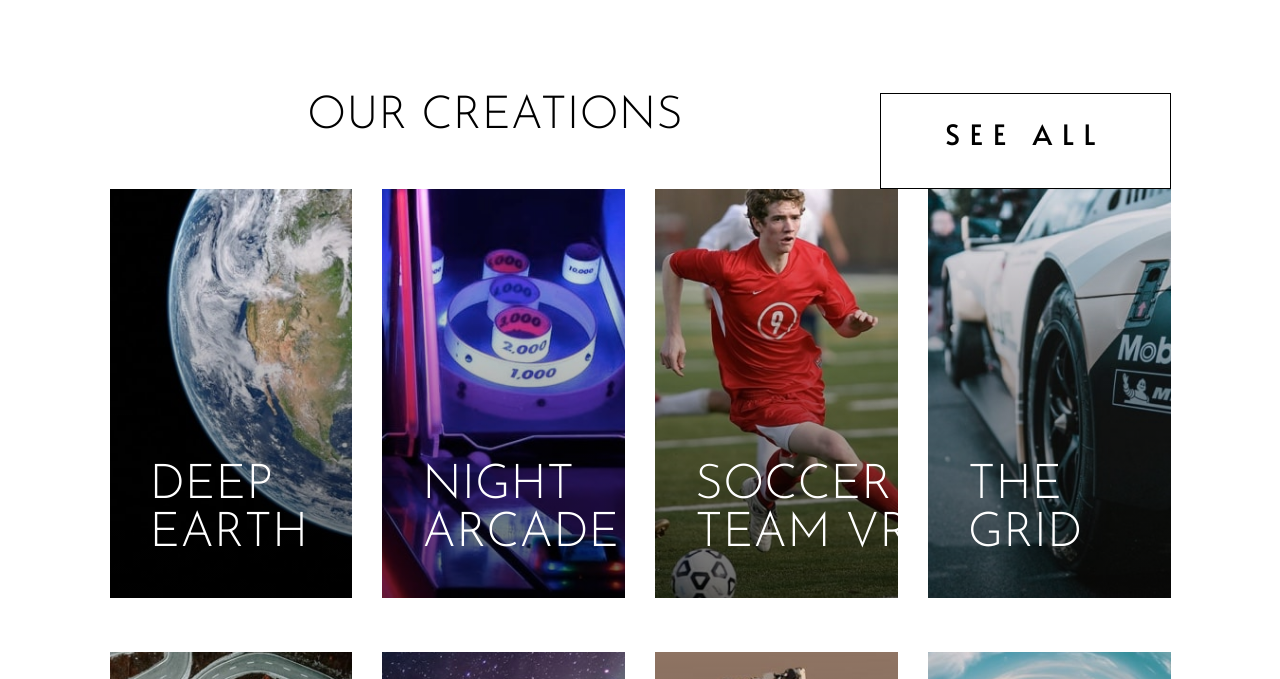
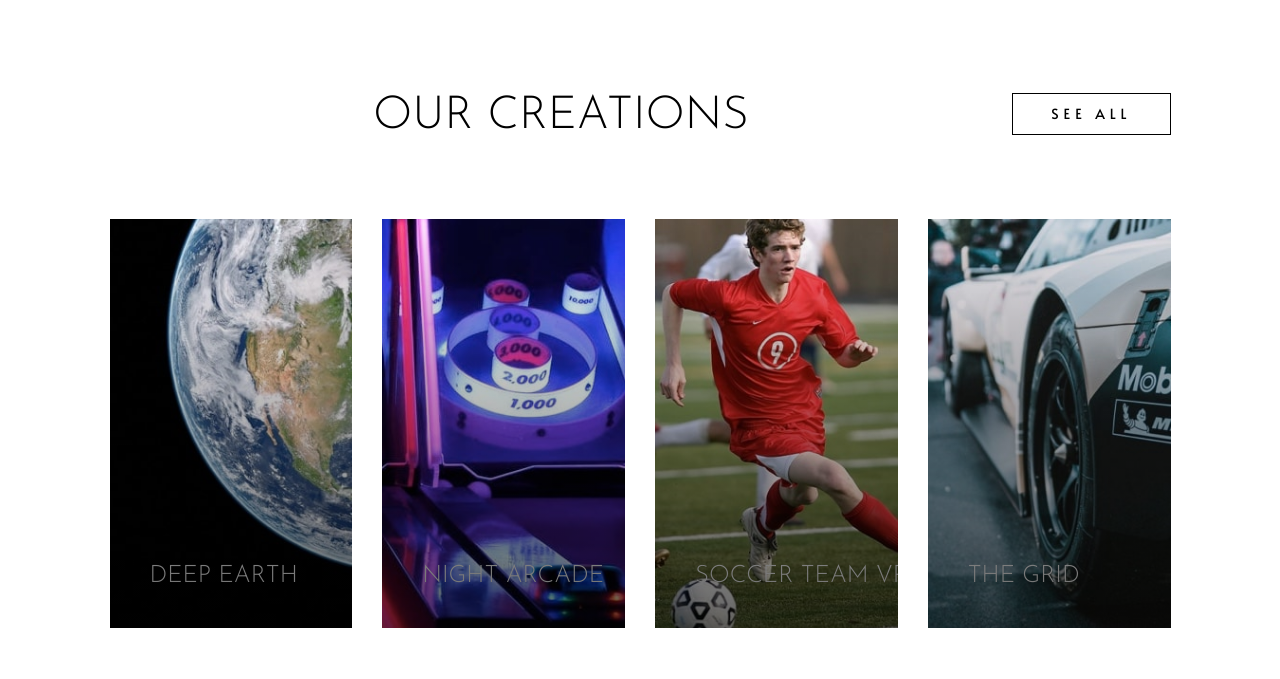
Before and after one commit to MarkoDjuric/Loopstudios-Landing-Page-FM, a website: page index.html in a window 1280 px wide. Shown: the part 1366-2045 px from the top of the page. Drawn offline with Linux system fonts and the light colour scheme; files that its build step writes are made by us from their sources.

Commit message:
link btn

```diff
--- a/app/scss/components/creations.scss
+++ b/app/scss/components/creations.scss
@@ -9,9 +9,11 @@
         padding-left: 1.563rem;
         padding-right: 1.563rem;
         display: grid;
+
         .creations__heading { grid-area: column-1; }
         .creations__grid    { grid-area: column-2; }
         .creations__link    { grid-area: column-3; }
+
         grid-template-columns: 1fr;
         grid-template-areas: "column-1"
                              "column-2"
@@ -96,12 +98,12 @@
                 position: absolute;
                 bottom: 2.5rem;
                 left: 2.5rem;
-                z-index: 10;
+                // z-index: 10;
                 width: 16rem;
                 color: white;
                 font-family: 'Josefin Sans', sans-serif;
-                font-size: 3rem;
-                line-height: 3rem;
+                font-size: 1.5rem;
+                line-height: 1.5rem;
                 text-transform: uppercase;
                 transition: .3s;
                 pointer-events: none;
@@ -155,15 +157,16 @@
         .creations__link {
             justify-self: center;
             border: 1px solid black;
-            padding: 1.625rem 4rem;
+            padding: 0.813rem  2.375rem 0.813rem 2.375rem;
             color: black;
             font-family: 'Alata' sans-serif;
-            font-size: 1.75rem;
-            line-height: 1.75rem;
-            letter-spacing: .625rem;
+            font-size: 0.875rem;
+            line-height: 0.875rem;
+            letter-spacing: .313rem;
             text-decoration: none;
             text-transform: uppercase;
             transition: .3s;
+            margin-bottom: 5.25rem;
 
             &:hover {
                 background-color: black;
```
Also changed, not shown: index.html (+1 -1 lines), dist/style.css.
